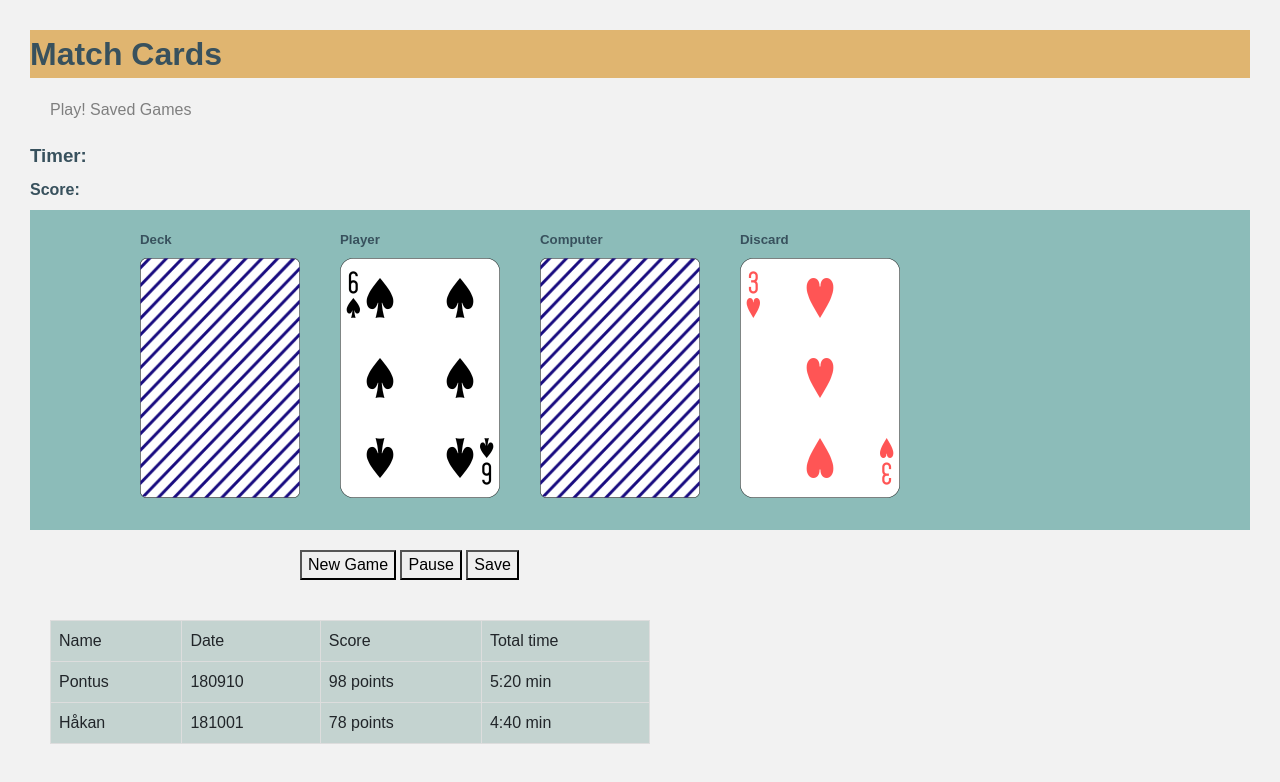
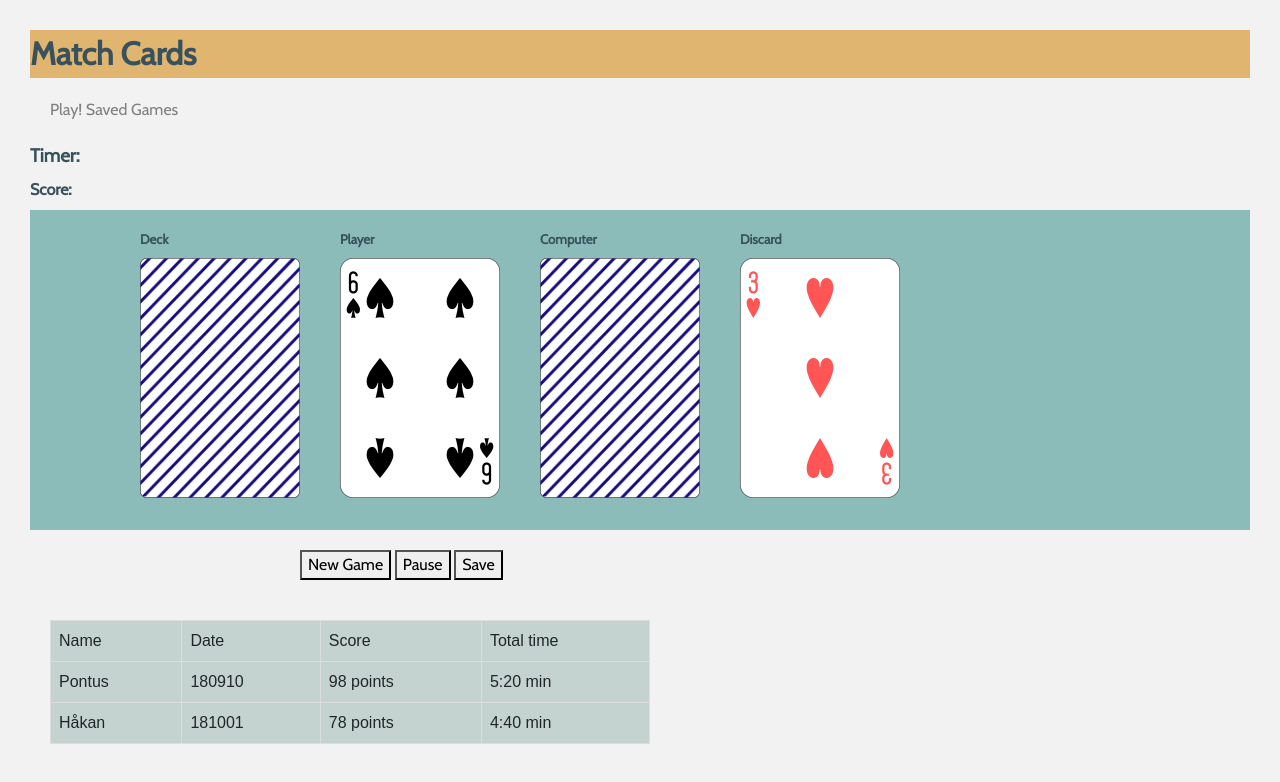
Before and after one commit to annirma/MatchGame, a plain HTML site: page ApplicationCardGame.html in a window 1280 px wide. Shown: the top 782 px of the page. Drawn offline with nearby package versions, Linux system fonts and the light colour scheme.

Commit message:
Added files

```diff
--- a/ApplicationCardGame.html
+++ b/ApplicationCardGame.html
@@ -6,7 +6,7 @@
     <title>Match Cards</title>
     <link rel="stylesheet " type="text/css" href="https://cdnjs.cloudflare.com/ajax/libs/twitter-bootstrap/4.1.3/css/bootstrap-reboot.css">
     <link rel="stylesheet " type="text/css" href="StyleSheet.css" />
-    <link href="https://fonts.googleapis.com/css?family=Oswald|Secular+One" rel="stylesheet">
+    <link href="https://fonts.googleapis.com/css?family=Cabin" rel="stylesheet">
     <style>
     </style>
 </head>
```
Also changed, not shown: 1 other file.
